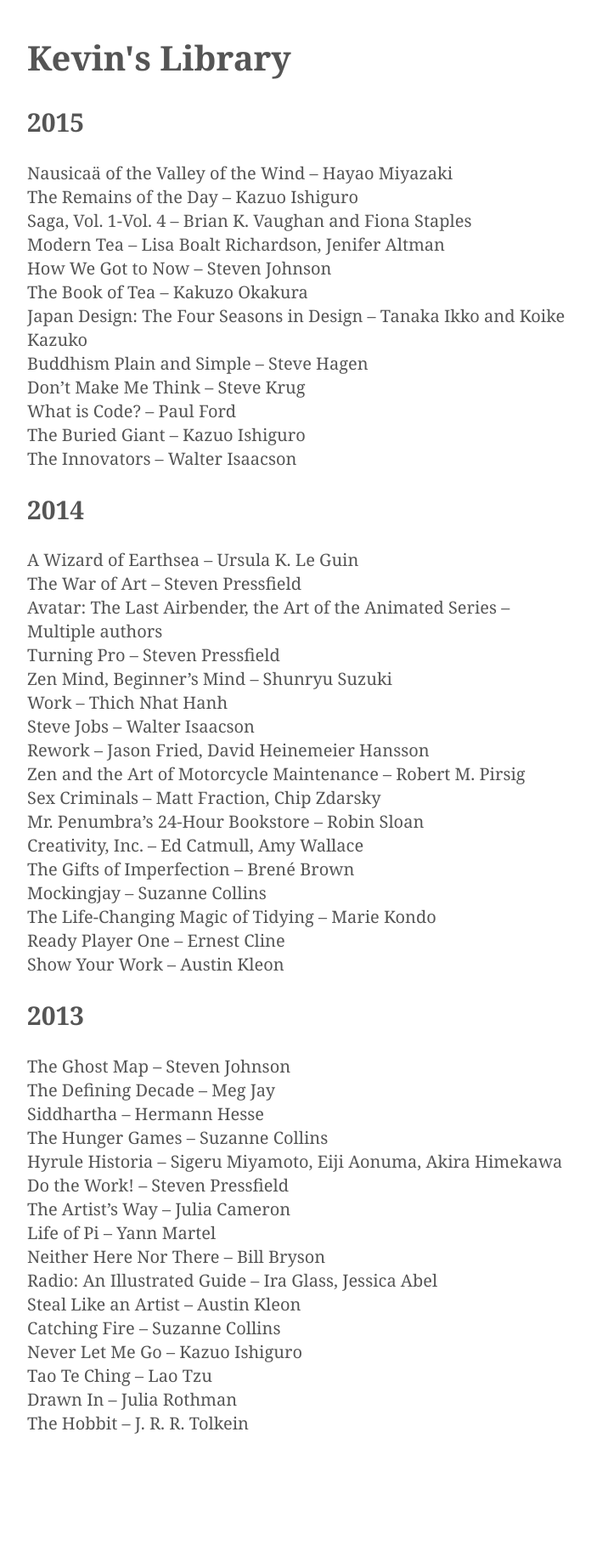
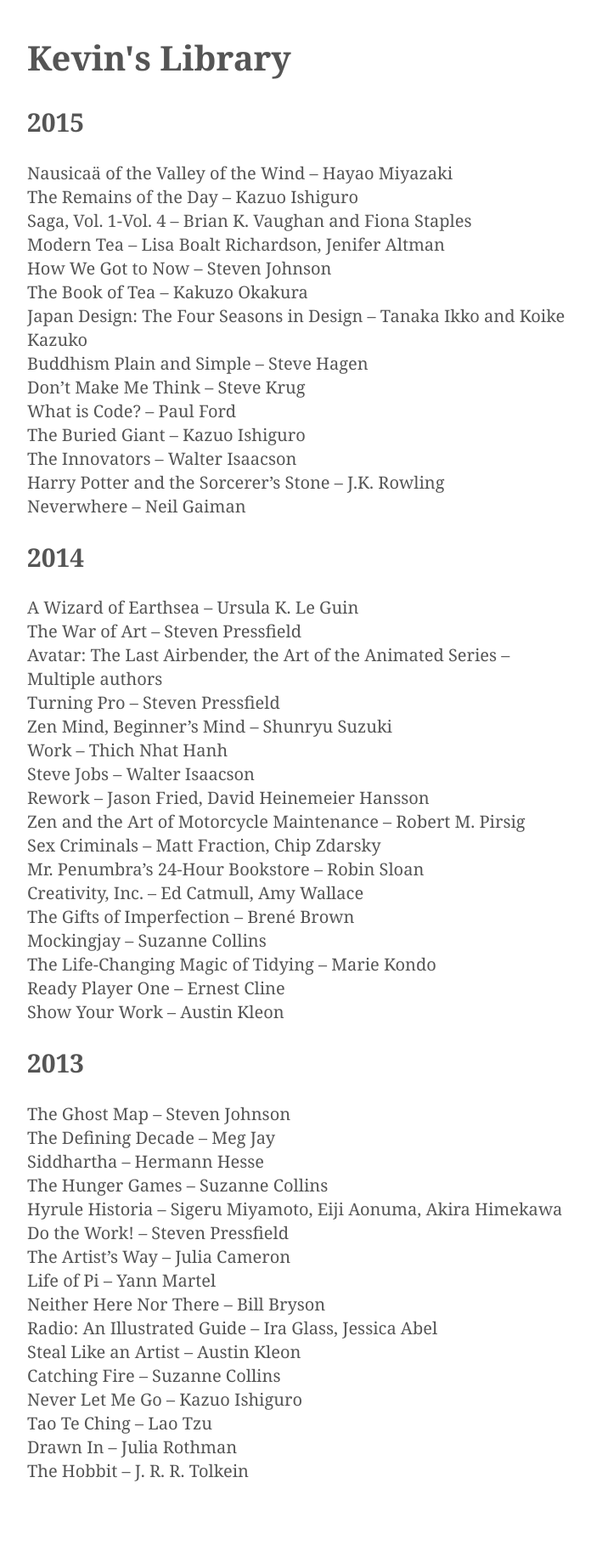
Before and after one commit to kmcgillivray/librarie, a Jekyll site: the page built from index.md, in a window 1280 px wide. Shown: the whole page at 85% size, without its empty margins (283-979 px from the left). Built offline with Jekyll 4.4.1, drawn with Linux system fonts in a browser that asks for light colours; before the commit the page ends 1769 px from its top, so only the background shows below that.

Commit message:
Add books

```diff
--- a/index.md
+++ b/index.md
@@ -17,6 +17,8 @@ title: Kevin's Library
 * What is Code? – Paul Ford
 * The Buried Giant – Kazuo Ishiguro
 * The Innovators – Walter Isaacson
+* Harry Potter and the Sorcerer's Stone – J.K. Rowling
+* Neverwhere – Neil Gaiman
 
 ## 2014
 
```
